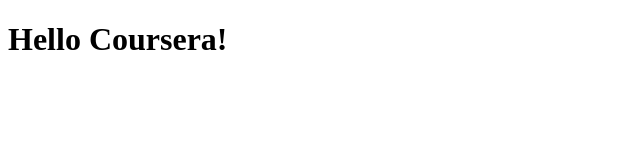
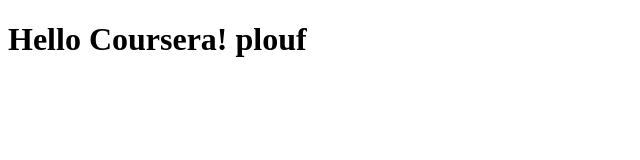
Before and after one commit to HugoLeB/coursera-test, a plain HTML site: page site/index.html in a window 1280 px wide. Shown: the whole page, without its empty margins (0-640 px from the left). Drawn offline with Linux system fonts and the light colour scheme.

Commit message:
Small changes.

```diff
--- a/site/index.html
+++ b/site/index.html
@@ -6,6 +6,6 @@
 	<title>Hello Coursera!</title>
 </head>
 <body>
-<h1>Hello Coursera!</h1>
+<h1>Hello Coursera! plouf</h1>
 </body>
 </html>
```
